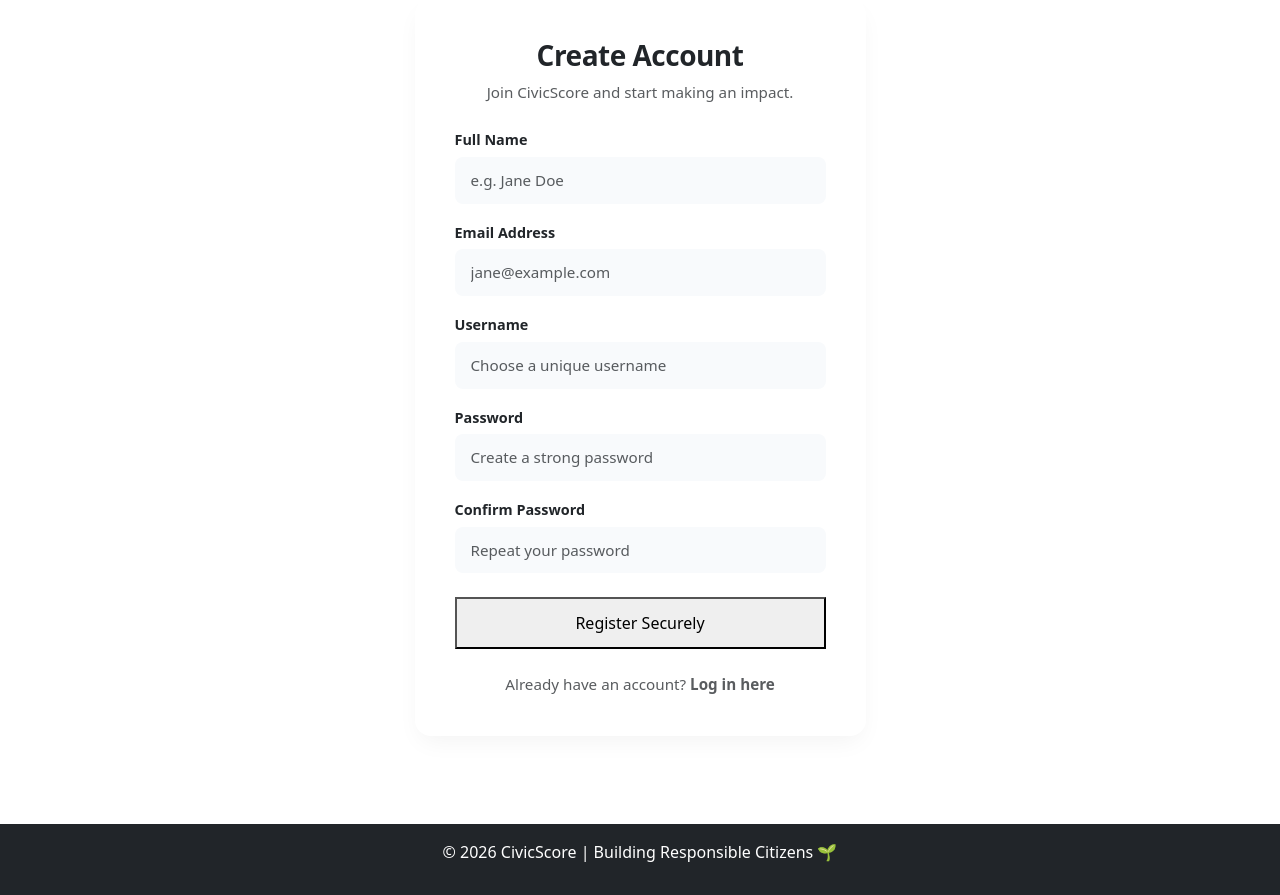
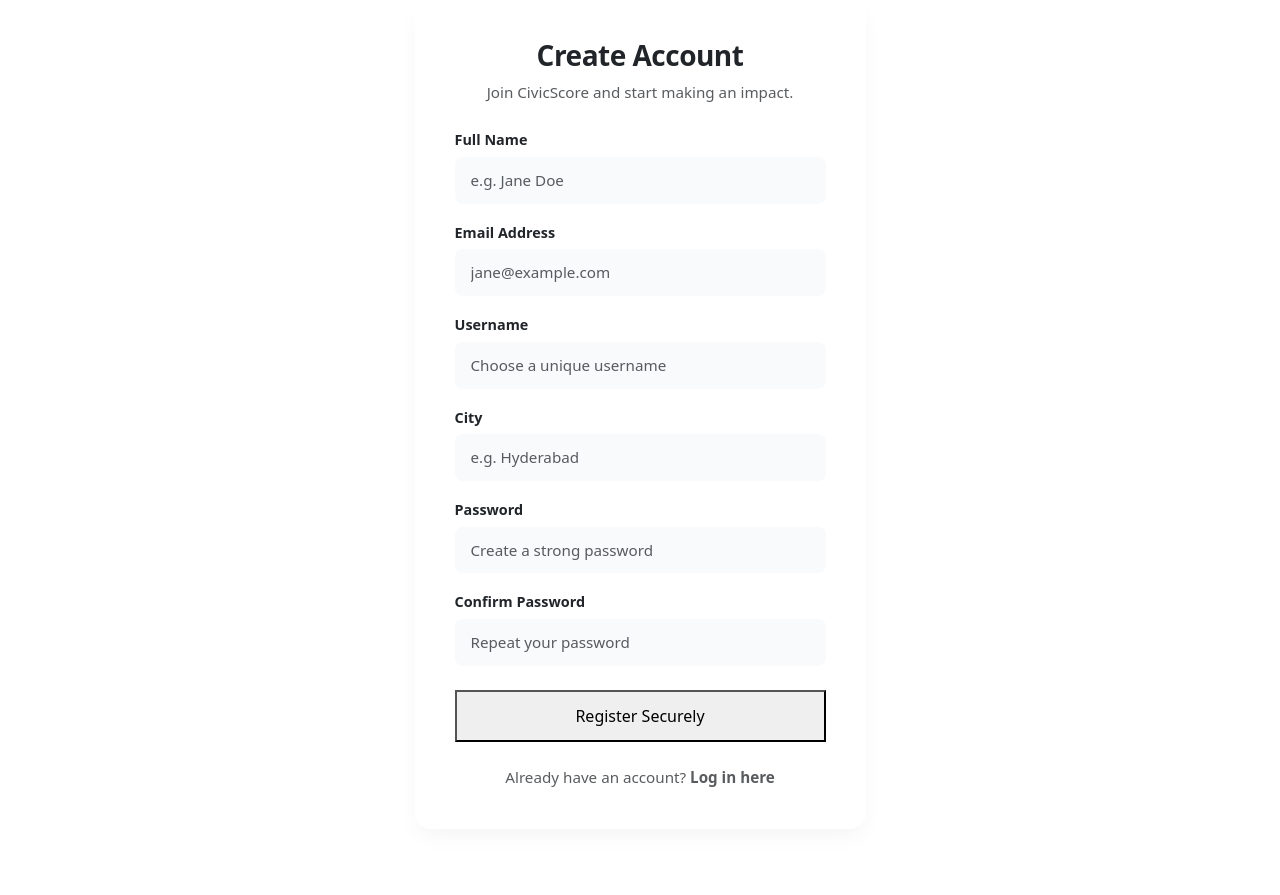
Before and after one commit to Priya745/CivicScoreProject, a Django app: page /accounts/register/ in a window 1280 px wide. Shown: the part 121-1016 px from the top of the page. Run offline with Django 5.2, Linux system fonts and the light colour scheme.

Commit message:
Solved errors of City, Last Name fields from Users

```diff
--- a/civicscore/apps/accounts/views.py
+++ b/civicscore/apps/accounts/views.py
@@ -47,6 +47,7 @@
         name = request.POST.get("name")
         email = request.POST.get("email")
         username = request.POST.get("username")
+        city = request.POST.get("city")
         password1 = request.POST.get("password1")
         password2 = request.POST.get("password2")
 
@@ -68,7 +69,10 @@
        )
 
         # Save full name
-        user.first_name = name   #update
+        name_parts = (name or "").strip().split()
+        user.first_name = name_parts[0] if name_parts else ""
+        user.last_name = " ".join(name_parts[1:]) if len(name_parts) > 1 else ""
+        user.city = city
         user.save()
 
         messages.success(request, "Account created successfully!")
--- a/civicscore/templates/accounts/register.html
+++ b/civicscore/templates/accounts/register.html
@@ -91,6 +91,11 @@
                     </div>
 
                     <div class="mb-3">
+                        <label class="form-label">City</label>
+                        <input type="text" name="city" class="form-control custom-input" placeholder="e.g. Hyderabad" required>
+                    </div>
+
+                    <div class="mb-3">
                         <label class="form-label">Password</label>
                         <input type="password" name="password1" class="form-control custom-input" placeholder="Create a strong password" required>
                     </div>
```
